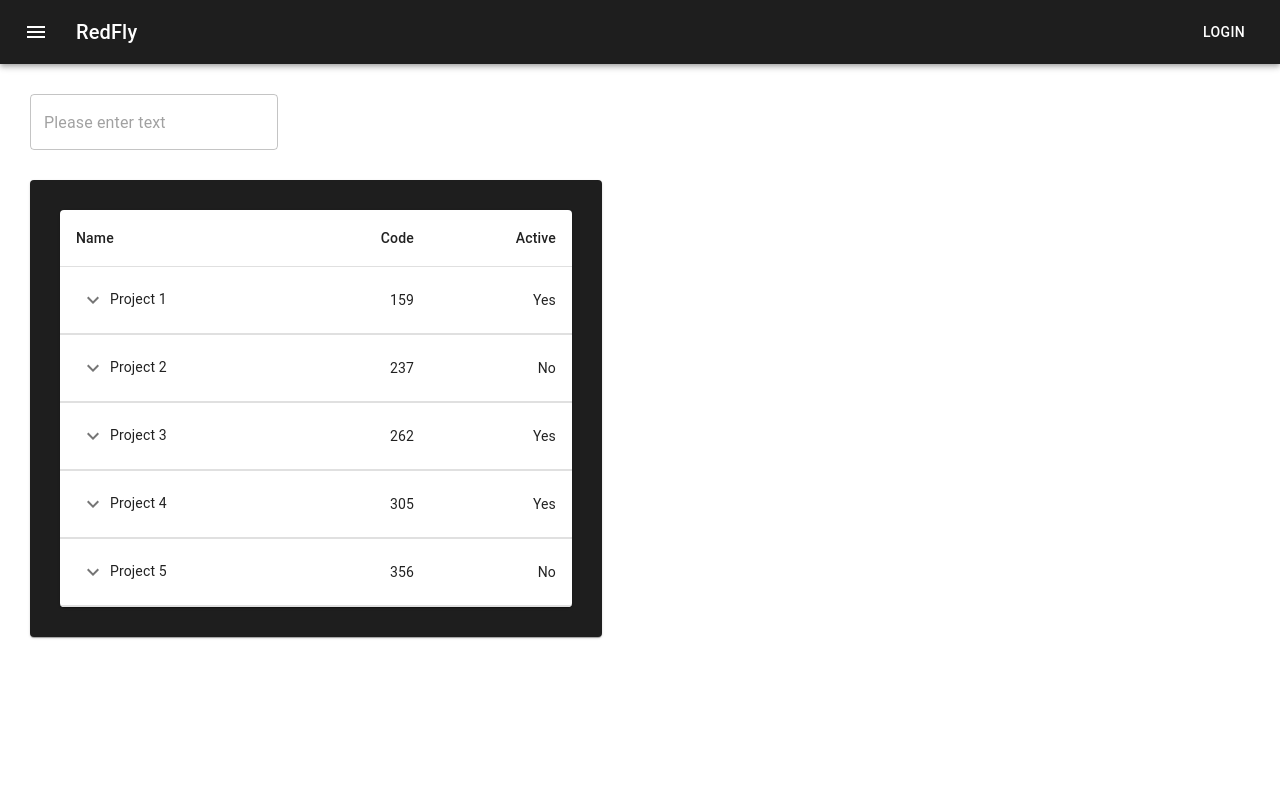
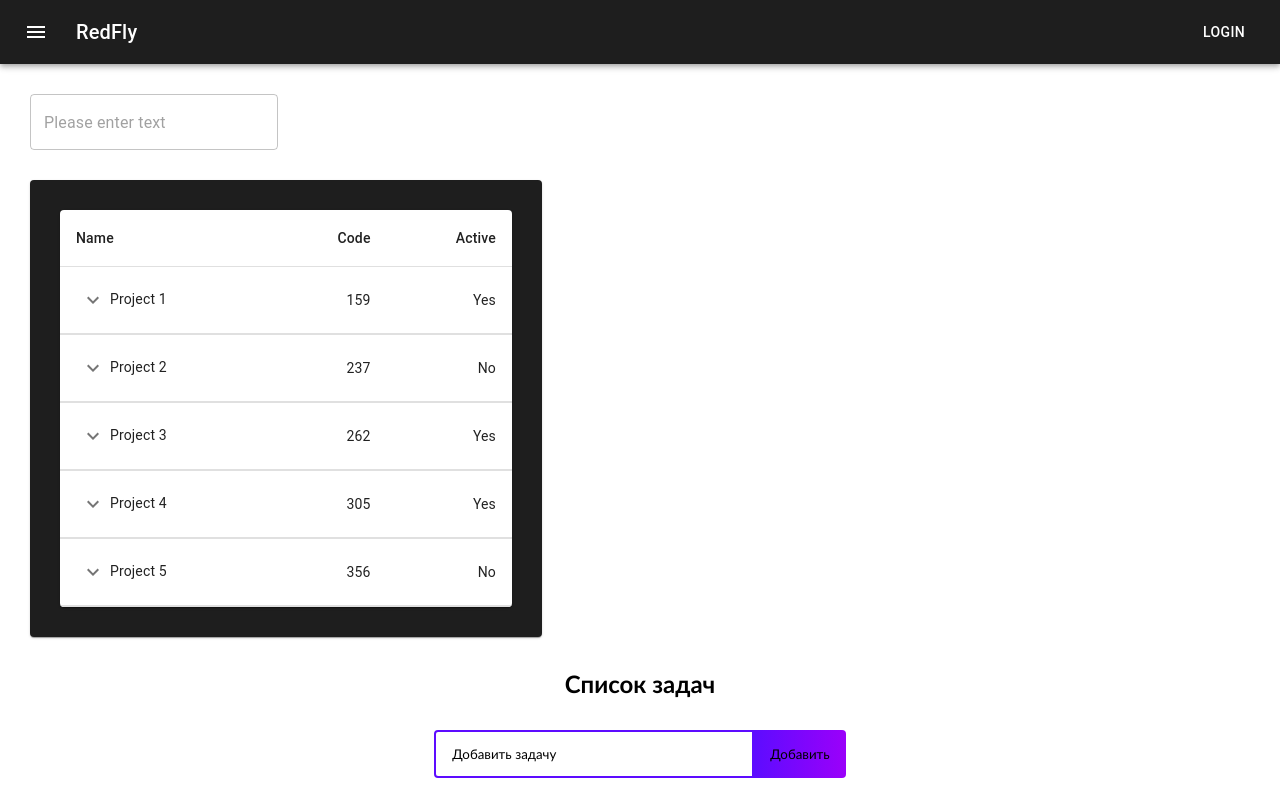
Before and after one commit to TohaLike/TohaLike-training-practice, a React (Create React App) app: page / in a window 1280 px wide. Built offline with nearby package versions, Linux system fonts and the light colour scheme.

Commit message:
ToDo list

```diff
--- a/package.json
+++ b/package.json
@@ -11,9 +11,12 @@
     "@testing-library/jest-dom": "^5.14.1",
     "@testing-library/react": "^11.2.7",
     "@testing-library/user-event": "^12.8.3",
+    "node-sass": "^6.0.1",
     "react": "^17.0.2",
     "react-dom": "^17.0.2",
+    "react-icons": "^4.3.1",
     "react-scripts": "4.0.3",
+    "save": "^2.4.0",
     "styled-components": "^5.3.3",
     "web-vitals": "^1.1.2"
   },
--- a/src/App.js
+++ b/src/App.js
@@ -2,14 +2,17 @@ import './App.css';
 import Navigation from './Navigation/Navigation';
 import AccountingList from './AccountingList/AccountingList';
 import TextField from './TextField/TextField';
+import ToDoList from './ToDo/ToDoList';
+
 
 // В <div className="App"> импортируются модули
 function App() {
   return (
     <div className="App">
-      <Navigation/>
-      <TextField/>
-      <AccountingList/>
+      <Navigation />
+      <TextField />
+      <AccountingList />
+      <ToDoList />
     </div>
   );
 }
--- /dev/null
+++ b/src/ToDo/ToDo.js
@@ -0,0 +1,46 @@
+import React, { useState } from 'react';
+import ToDoForm from './ToDoForm';
+import { RiCloseCircleLine } from 'react-icons/ri';
+import { TiEdit } from 'react-icons/ti';
+
+const ToDo = ({ todos, completeTodo, removeTodo, updateTodo }) => {
+    const [edit, setEdit] = useState({
+        id: null,
+        value: ''
+    });
+
+    const submitUpdate = value => {
+        updateTodo(edit.id, value);
+        setEdit({
+            id: null,
+            value: ''
+        });
+    };
+
+    if (edit.id) {
+        return <ToDoForm edit={edit} onSubmit={submitUpdate} />;
+    };
+
+    return todos.map((todo, index) => (
+        <div
+            className={todo.isComplete ? 'todo-row complete' : 'todo-row'}
+            key={index}
+        >
+            <div key={todo.id} onClick={() => completeTodo(todo.id)}>
+                {todo.text}
+            </div>
+            <div className='icons'>
+                <RiCloseCircleLine
+                    onClick={() => removeTodo(todo.id)}
+                    className='delete-icon'
+                />
+                <TiEdit
+                    onClick={() => setEdit({ id: todo.id, value: todo.text })}
+                    className='edit-icon'
+                />
+            </div>
+        </div>
+    ));
+};
+
+export default ToDo
--- /dev/null
+++ b/src/ToDo/ToDoApp.css
@@ -0,0 +1,157 @@
+* {
+  box-sizing: border-box;
+  margin: 0;
+  padding: 0;
+  font-family: 'Trebuchet MS', 'Lucida Sans Unicode', 'Lucida Grande',
+    'Lucida Sans', Arial, sans-serif;
+}
+
+/* body {
+  background: linear-gradient(
+    90deg,
+    rgba(48, 16, 255, 1) 0%,
+    rgba(100, 115, 255, 1) 100%
+  );
+} */
+
+.todo-app {
+  display: flex;
+  flex-direction: column;
+  justify-content: start;
+  width: 520px;
+  min-height: 600px;
+  background: #161a2b;
+  text-align: center;
+  margin: 128px auto;
+  border-radius: 10px;
+  padding-bottom: 32px;
+}
+
+h1 {
+  margin: 32px 0;
+  color: rgb(0, 0, 0);
+  font-size: 24px;
+}
+
+.complete {
+  text-decoration: line-through;
+  opacity: 0.4;
+}
+
+.todo-form {
+  margin-bottom: 32px;
+}
+
+.todo-input {
+  padding: 14px 32px 14px 16px;
+  border-radius: 4px 0 0 4px;
+  border: 2px solid #5d0cff;
+  outline: none;
+  width: 320px;
+  background: transparent;
+  color: rgb(0, 0, 0);
+}
+
+.todo-input::placeholder {
+  color: #000000;
+}
+
+.todo-button {
+  padding: 16px;
+  border: none;
+  border-radius: 0 4px 4px 0;
+  cursor: pointer;
+  outline: none;
+  background: linear-gradient(
+    90deg,
+    rgba(93, 12, 255, 1) 0%,
+    rgba(155, 0, 250, 1) 100%
+  );
+  color: rgb(0, 0, 0);
+  text-transform: capitalize;
+}
+
+
+.todo-input.edit {
+  border: 2px solid #149fff;
+}
+
+
+.todo-button.edit {
+  background: linear-gradient(
+    90deg,
+    rgba(20, 159, 255, 1) 0%,
+    rgba(17, 122, 255, 1) 100%
+  );
+  padding: 16px 22px;
+}
+
+
+.todo-container {
+  display: flex;
+  flex-direction: row;
+  position: relative;
+}
+
+
+.todo-row {
+  display: flex;
+  justify-content: space-between;
+  align-items: center;
+  margin: 4px auto;
+  color: rgb(0, 0, 0);
+  background: linear-gradient(
+    90deg,
+    rgba(255, 118, 20, 1) 0%,
+    rgba(255, 84, 17, 1) 100%
+  );
+
+  padding: 16px;
+  border-radius: 5px;
+  width: 23%;
+}
+
+
+.todo-row:nth-child(4n + 1) {
+  background: linear-gradient(
+    90deg,
+    rgba(93, 12, 255, 1) 0%,
+    rgba(155, 0, 250, 1) 100%
+  );
+}
+
+
+.todo-row:nth-child(4n + 2) {
+  background: linear-gradient(
+    90deg,
+    rgba(255, 12, 241, 1) 0%,
+    rgba(250, 0, 135, 1) 100%
+  );
+}
+
+.todo-row:nth-child(4n + 3) {
+  background: linear-gradient(
+    90deg,
+    rgba(20, 159, 255, 1) 0%,
+    rgba(17, 122, 255, 1) 100%
+  );
+}
+
+
+.icons {
+  display: flex;
+  align-items: center;
+  font-size: 24px;
+  cursor: pointer;
+}
+
+
+.delete-icon {
+  margin-right: 5px;
+  color: rgb(0, 0, 0);
+}
+
+
+.edit-icon {
+  color: rgb(0, 0, 0);
+}
--- /dev/null
+++ b/src/ToDo/ToDoForm.js
@@ -0,0 +1,63 @@
+import React, { useState, useEffect, useRef } from 'react';
+
+
+
+function ToDoForm(props) {
+    const [input, setInput] = useState(props.edit ? props.edit.value : '');
+
+    const inputRef = useRef(null)
+
+    useEffect(() => {
+        inputRef.current.focus()
+    });
+
+    const handleChange = e => {
+        setInput(e.target.value);
+    };
+
+    const handleSubmit = e => {
+        e.preventDefault();
+
+        props.onSubmit({
+            id: Math.floor(Math.random() * 10000),
+            text: input
+        });
+        setInput('');
+    };
+
+    return (
+        <form className='todo-form' onSubmit={handleSubmit}>
+            {props.edit ? (
+                <>
+                    <input
+                        type='text'
+                        placeholder='Изменить задачу'
+                        value={input}
+                        name="text"
+                        className='todo-input edit'
+                        onChange={handleChange}
+                        ref={inputRef}
+                    />
+                    <button onClick={handleSubmit} className='todo-button edit'>Изменить</button>
+                </>
+            ) :
+                (
+                    <>
+                        <input
+                            type='text'
+                            placeholder='Добавить задачу'
+                            value={input}
+                            name='text'
+                            className='todo-input'
+                            onChange={handleChange}
+                            ref={inputRef}
+                        />
+                        <button onClick={handleSubmit} className='todo-button'>Добавить</button>
+                    </>
+                )
+            }
+        </form>
+    );
+}
+
+export default ToDoForm
--- /dev/null
+++ b/src/ToDo/ToDoList.js
@@ -0,0 +1,58 @@
+import React, { useState } from 'react';
+import ToDoo from './ToDo';
+import ToDooForm from './ToDoForm';
+import './ToDoApp.css';
+
+
+function ToDoList() {
+  const [todos, setTodos] = useState([]);
+
+  const addTodo = todo => {
+    if (!todo.text || /^\s*$/.test(todo.text)) {
+      return
+    }
+
+    const newTodos = [todo, ...todos]
+
+    setTodos(newTodos)
+    console.log(...todos);
+  };
+
+  const updateTodo = (todoId, newValue) => {
+    if (!newValue.text || /^\s*$/.test(newValue.text)) {
+      return
+    }
+
+    setTodos(prev => prev.map(item => (item.id === todoId ? newValue : item))
+    );
+  };
+
+
+  const removeTodo = id => {
+    const removeArr = [...todos].filter(todo => todo.id !== id)
+
+    setTodos(removeArr);
+  };
+
+  const completeTodo = id => {
+    let updateTodos = todos.map(todo => {
+      if (todo.id === id) {
+        todo.isComplete = !todo.isComplete
+      }
+      return todo
+    });
+    setTodos(updateTodos);
+  };
+
+
+  return (
+    <div>
+      <h1>Список задач</h1>
+      <ToDooForm onSubmit={addTodo} />
+      <ToDoo todos={todos} completeToDo={completeTodo}
+        removeTodo={removeTodo} updateTodo={updateTodo} />
+    </div>
+  );
+}
+
+export default ToDoList
```
Also changed, not shown: src/App.css (line endings or trailing spaces), 1 other file (tests, documents, lock files or other folders).
